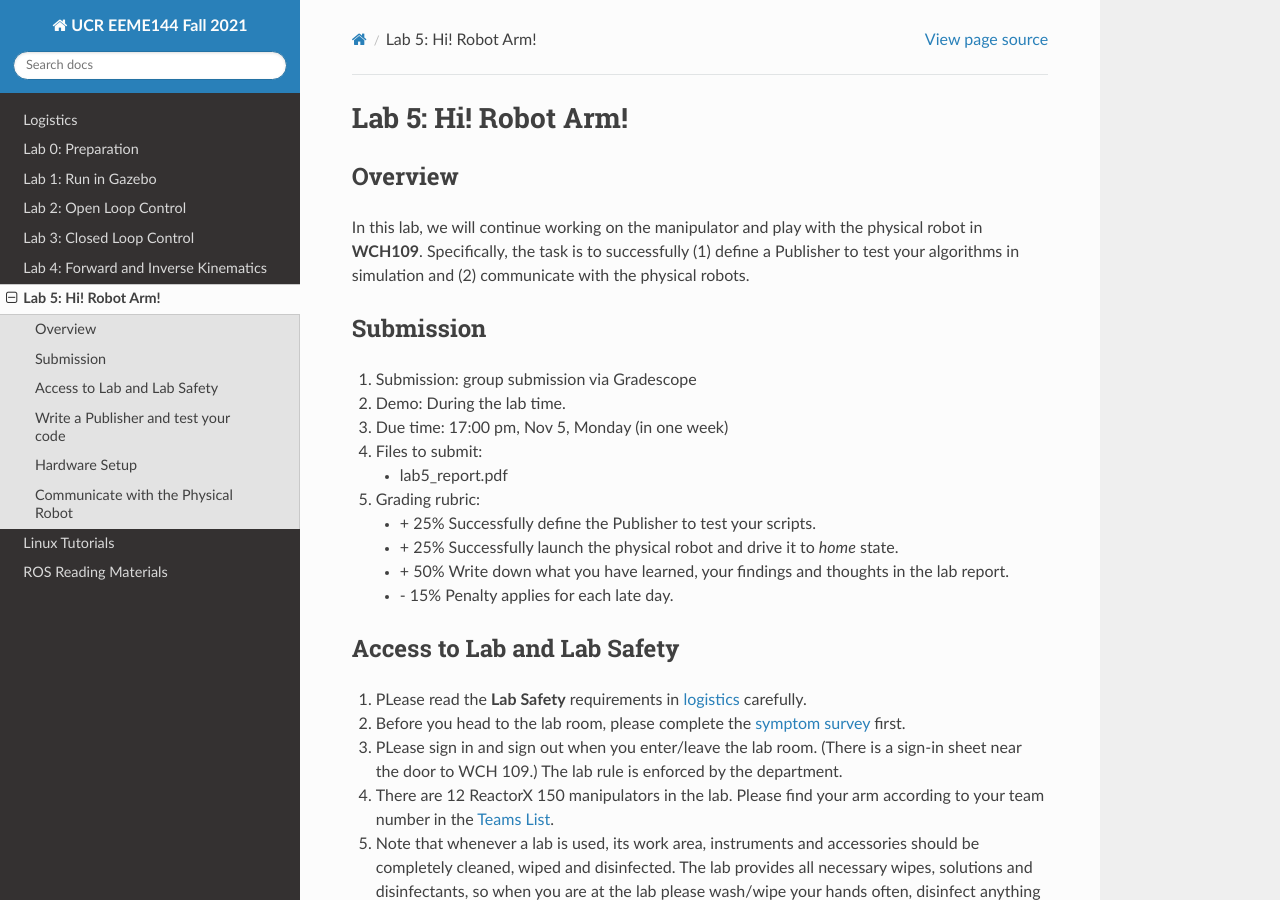
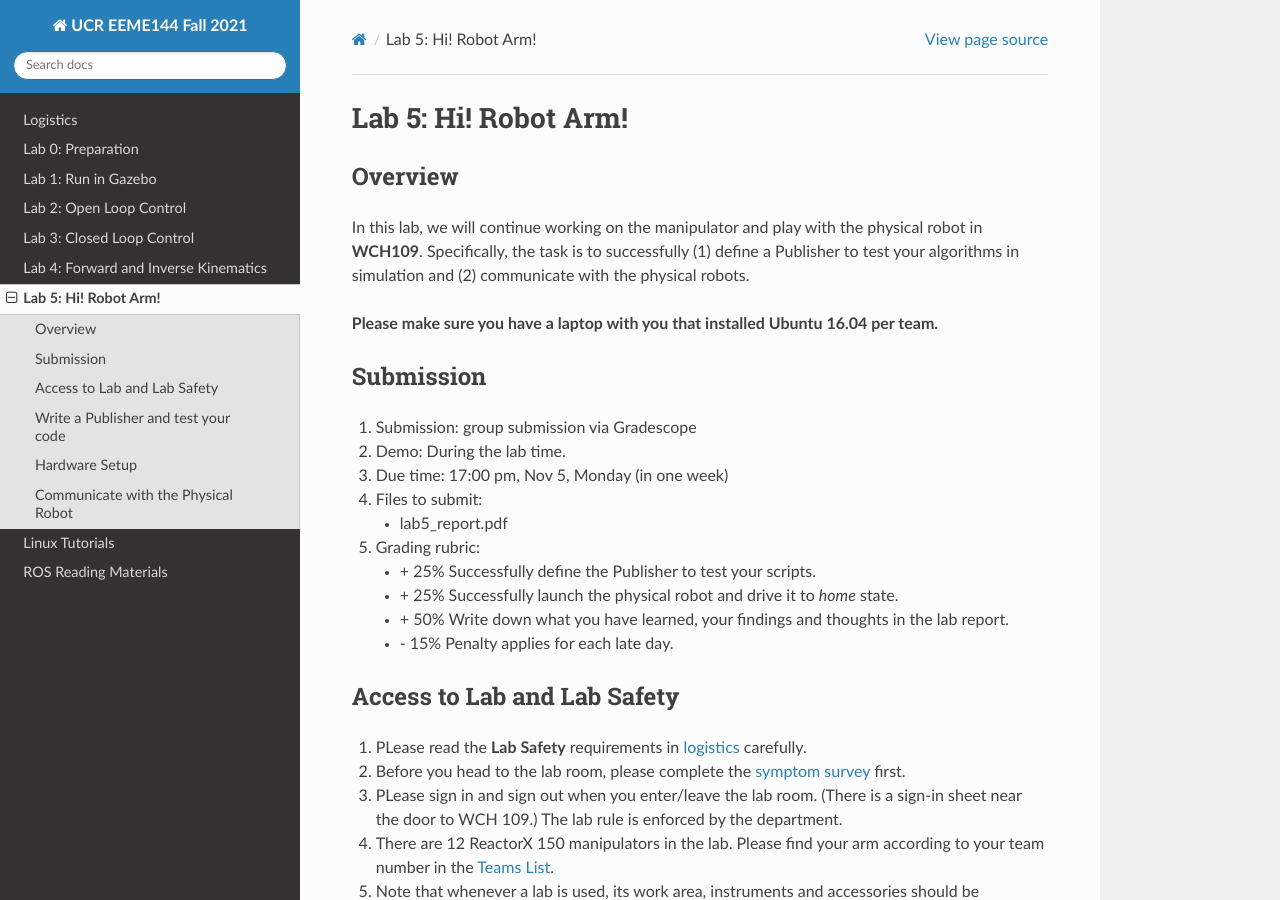
Before and after one commit to UCR-Robotics/ee144, a Sphinx documentation site: the page built from docs/lab5.rst, in a window 1280 px wide and 900 px high. Built offline with Sphinx 7.4.7 and the Read the Docs theme 2.0.0, drawn with Linux system fonts in a browser that asks for light colours.

Commit message:
Update lab5.rst

```diff
--- a/docs/lab5.rst
+++ b/docs/lab5.rst
@@ -6,6 +6,8 @@ Overview
 
 In this lab, we will continue working on the manipulator and play with the physical robot in **WCH109**.
 Specifically, the task is to successfully (1) define a Publisher to test your algorithms in simulation and (2) communicate with the physical robots.
+
+**Please make sure you have a laptop with you that installed Ubuntu 16.04 per team.**
 
 
 Submission
```
